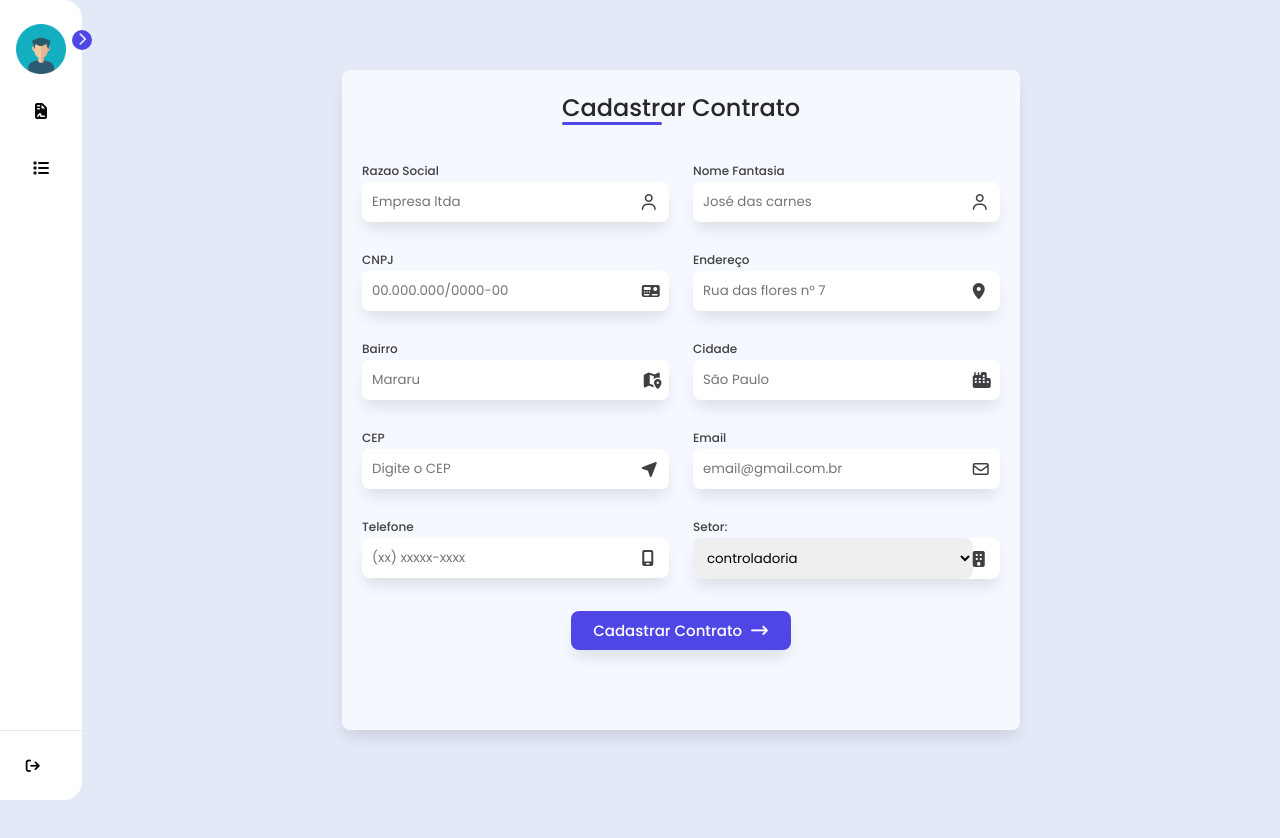
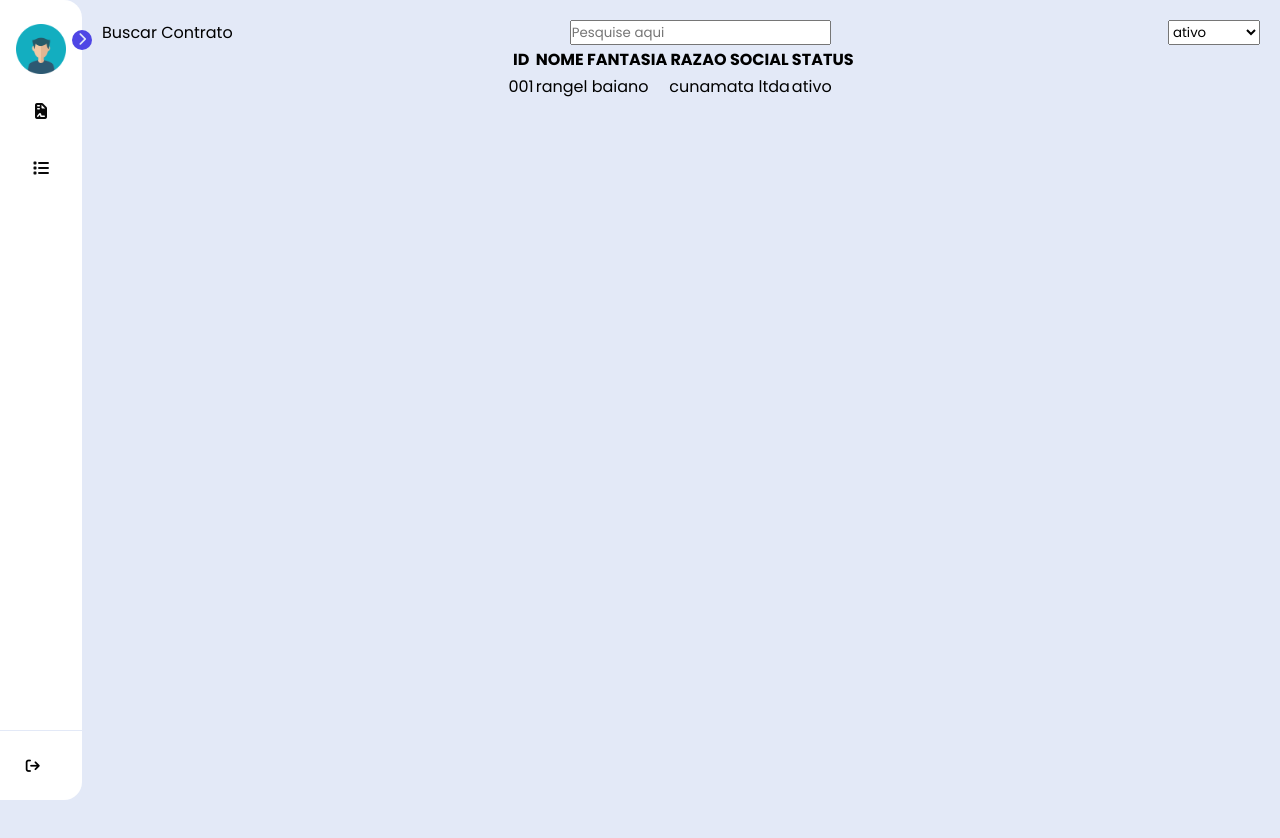
Before and after one commit to briellll/projeto-contrato, a plain HTML site: page index.html in a window 1280 px wide. Before the commit the page ends 800 px from the top, so only its background shows below. Drawn offline with Linux system fonts and the light colour scheme.

Commit message:
refactor: update main CSS imports; enhance listar page structure and styling

```diff
--- /dev/null
+++ b/assets/css/listar.css
@@ -0,0 +1,12 @@
+#list-container{
+    display: flex;
+    align-items: center;
+    flex-direction: column;
+    min-height: 100vh;
+}
+
+.filter {
+    display: flex;
+    justify-content: space-between;
+    width: 100%;
+}
--- a/assets/css/main.css
+++ b/assets/css/main.css
@@ -1,2 +1,3 @@
 @import url('nav.css');
-@import url('cadastro.css')
+@import url('cadastro.css');
+@import url('listar.css');
--- a/assets/js/nav.js
+++ b/assets/js/nav.js
@@ -31,4 +31,4 @@ links.forEach(link =>{
         });
 });
 
-loadPage('cadastro');
+loadPage('listar');
--- a/pages/listar.html
+++ b/pages/listar.html
@@ -1,2 +1,32 @@
-<h1>Lista de contratos</h1>
-<p>Tabela aqui</p>
+<div id="list-container">
+    <section class="filter">
+        <p>Buscar Contrato</p>
+        <input type="text" placeholder="Pesquise aqui">
+        <select name="status" id="status">
+            <option value="ativo">ativo</option>
+            <option value="encerrado">encerrado</option>
+        </select>
+    </section>
+
+    <section class="tabela-container">
+        <table>
+            <thead>
+                <tr>
+                    <th>ID</th>
+                    <th>NOME FANTASIA</th>
+                    <th>RAZAO SOCIAL</th>
+                    <th>STATUS</th>
+                </tr>
+            </thead>
+            <tbody>
+                <tr>
+                    <td>001</td>
+                    <td>rangel baiano</td>
+                    <td>cunamata ltda</td>
+                    <td>ativo</td>
+                </tr>
+            </tbody>
+        </table>
+    </section>
+
+</div>
```
